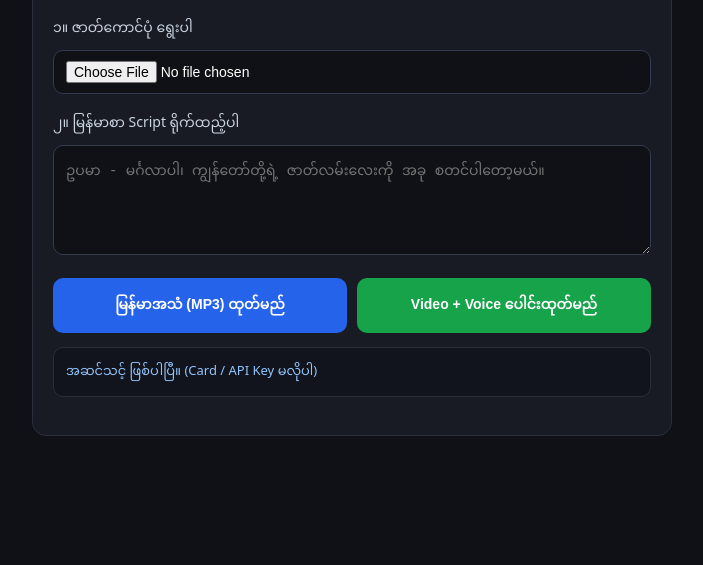
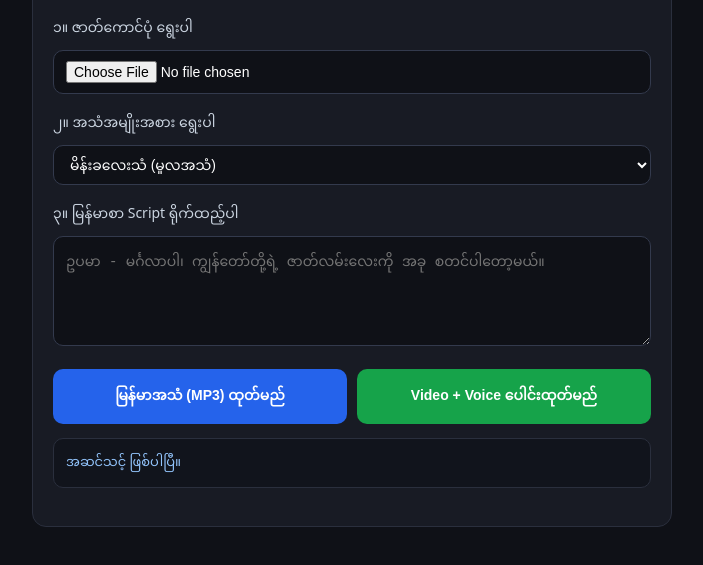
Before and after one commit to yinaung-svg/Myanmar-AI-Video-maker, a website: page index.html in a window 1280 px wide. Shown: the part 71-636 px from the top of the page, without its empty margins (288-991 px from the left). Drawn offline with Linux system fonts and the light colour scheme.

Commit message:
Update index.html

```diff
--- a/index.html
+++ b/index.html
@@ -33,7 +33,7 @@
       font-size: 14px;
       color: #cbd5e1;
     }
-    textarea, input[type="file"] {
+    textarea, select, input[type="file"] {
       width: 100%;
       padding: 10px 12px;
       border-radius: 10px;
@@ -118,7 +118,14 @@
       <img id="imgPreview" alt="Character Preview" />
     </div>
 
-    <label for="scriptText">၂။ မြန်မာစာ Script ရိုက်ထည့်ပါ</label>
+    <label for="voiceType">၂။ အသံအမျိုးအစား ရွေးပါ</label>
+    <select id="voiceType">
+      <option value="female">မိန်းခလေးသံ (မူလအသံ)</option>
+      <option value="male">ယောက်ျားလေးသံ (အသံလေးနက်)</option>
+      <option value="child">ကလေးသံ (အသံမြင့်)</option>
+    </select>
+
+    <label for="scriptText">၃။ မြန်မာစာ Script ရိုက်ထည့်ပါ</label>
     <textarea id="scriptText" placeholder="ဥပမာ - မင်္ဂလာပါ၊ ကျွန်တော်တို့ရဲ့ ဇာတ်လမ်းလေးကို အခု စတင်ပါတော့မယ်။"></textarea>
 
     <div class="btn-row">
@@ -126,7 +133,7 @@
       <button type="button" class="btn-video" id="btnVideo">Video + Voice ပေါင်းထုတ်မည်</button>
     </div>
 
-    <div class="status" id="statusBox">အဆင်သင့် ဖြစ်ပါပြီ။ (Card / API Key မလိုပါ)</div>
+    <div class="status" id="statusBox">အဆင်သင့် ဖြစ်ပါပြီ။</div>
 
     <div class="media-output">
       <audio id="audioPlayer" controls style="display:none;"></audio>
@@ -137,6 +144,7 @@
   <script>
     const charImageInput = document.getElementById("charImage");
     const imgPreview = document.getElementById("imgPreview");
+    const voiceTypeSelect = document.getElementById("voiceType");
     const scriptText = document.getElementById("scriptText");
     const btnAudio = document.getElementById("btnAudio");
     const btnVideo = document.getElementById("btnVideo");
@@ -176,7 +184,10 @@
         const res = await fetch("/api/tts", {
           method: "POST",
           headers: { "Content-Type": "application/json" },
-          body: JSON.stringify({ text })
+          body: JSON.stringify({
+            text,
+            voiceType: voiceTypeSelect.value
+          })
         });
 
         if (!res.ok) {
@@ -211,6 +222,7 @@
           headers: { "Content-Type": "application/json" },
           body: JSON.stringify({
             text,
+            voiceType: voiceTypeSelect.value,
             imageBase64: selectedImageBase64
           })
         });
```
